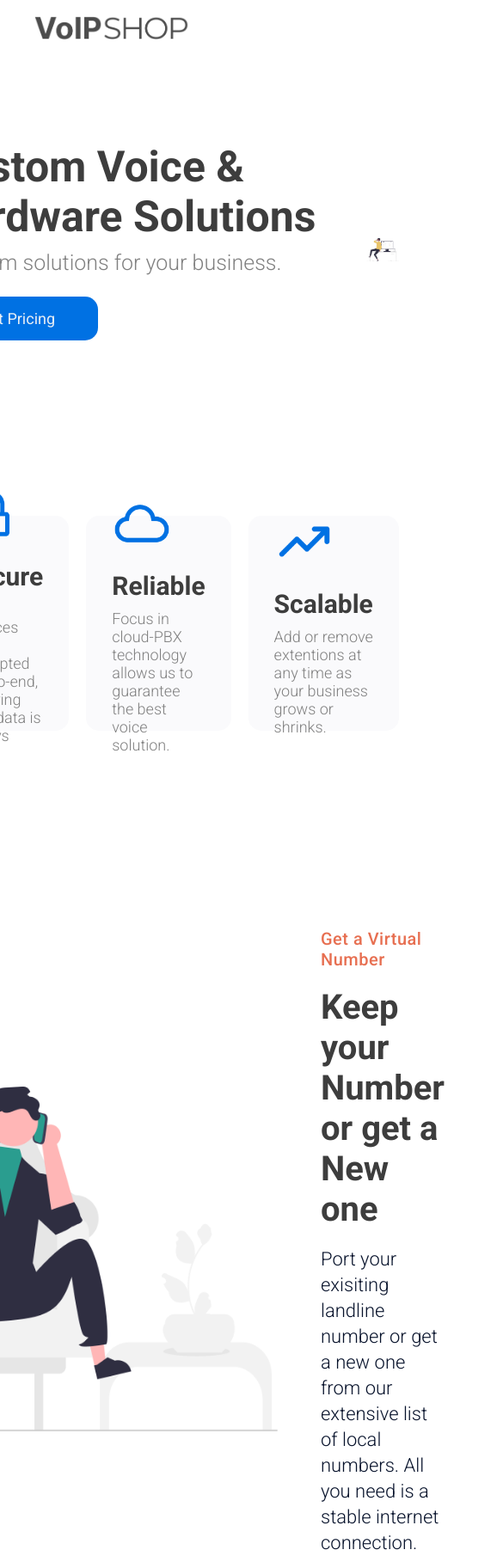
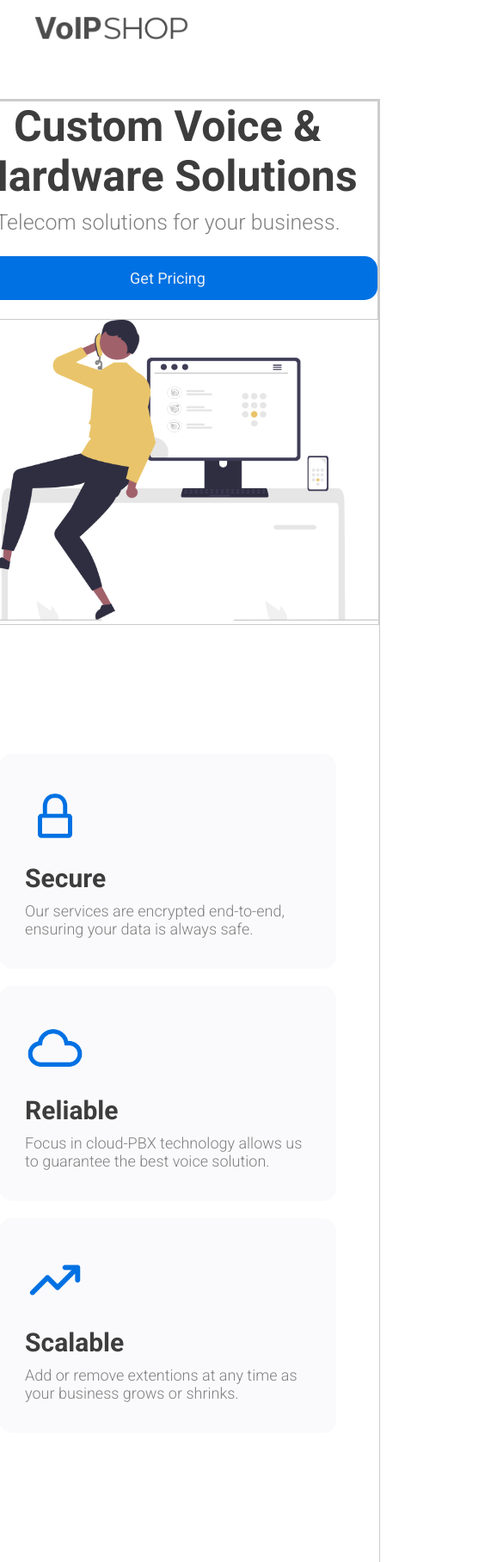
Before and after one commit to jack03042/VoIPShopv3, a plain HTML site: page index.html in a window 390 px wide. Shown: the top 1817 px of the page at 86% size, 585 px wide, since content can reach past the window. Drawn offline with Linux system fonts and the light colour scheme.

Commit message:
04/04/2024 09:14
Landing page responsive design

```diff
--- a/style.css
+++ b/style.css
@@ -117,12 +117,12 @@ textarea{
     padding: 15px;
 }
 
-.text-box-small{
+/* .text-box-small{
     width: auto;
     height: 32px;
     border-bottom: 0.01px solid grey;
     padding: 10px 15px;
-}
+} */
 
 input::placeholder{
     font-family: inherit;
@@ -275,14 +275,14 @@ main{
     margin: 100px;
     gap: 180px;
     max-width: 1500px;
-    /* border: 1px solid #ccc; */
+    border: 1px solid #ccc;
 }
 
 .hero-container{
     display: flex;
     justify-content: center;
     align-items: center;
-    /* border: 1px solid #ccc; */
+    border: 1px solid #ccc;
     /* scroll-snap-type: */
 }
 
@@ -290,7 +290,7 @@ main{
     height: 255px;
     width: 500px;
     flex: none;
-    /* border: 1px solid #ccc; */
+    border: 1px solid #ccc;
 }
 
 
@@ -392,7 +392,7 @@ main{
     flex-direction: row;
     justify-content: center;
     align-items: center;
-    /* border: 1px solid #ccc; */
+    border: 1px solid #ccc;
 }
 
 .description-container img{
@@ -401,7 +401,7 @@ main{
     object-fit:contain;
     max-width: 500px;
     max-height: 500px;
-    /* border: 1px solid #ccc; */
+    border: 1px solid #ccc;
 }
 
 .description-container-inner{
@@ -1228,12 +1228,24 @@ table img{
     width: 60px;
 }
 
-
-
 .client-info form{
+    display: flex;
+    gap: 40px;
     margin-top: 55px;
     width: 550px;
     box-shadow: none;
+}
+
+.client-info input{
+    width: 100%;
+    padding: 15px;
+    border-bottom: 1px solid #ccc;
+}
+
+.form-group{
+    display: flex;
+    flex-direction: column;
+    gap: 10px;
 }
 
 /* Terms and Conditions */
@@ -1265,10 +1277,41 @@ table img{
 }
 
 @media screen and (max-width: 768px) {
-    .features-card-text p {
+
+    main{
+        margin: 50px;
+        gap: 100px;
+        border: 1px solid #ccc;
+    }
+
+    .hero-container{
+        flex-direction: column;
+        text-align: center;
+    }
+
+    .hero{
+        width: 100%;
+    }
+
+    .hero a{
+        border-radius: 15px;
+        padding: 15px 200px;
+    }
+
+    .segment-container{
+        flex-direction: column;
+        padding: 50px;
+    }
+
+    .description-container{
+        flex-direction: column;
+        padding: 50px;
+    }
+
+    /* .features-card-text p {
         overflow-wrap: break-word;
         word-break: break-all;
-    }
+    } */
 }
 
 @media screen and (max-width: 850px){
```
Also changed, not shown: 1 other file.
